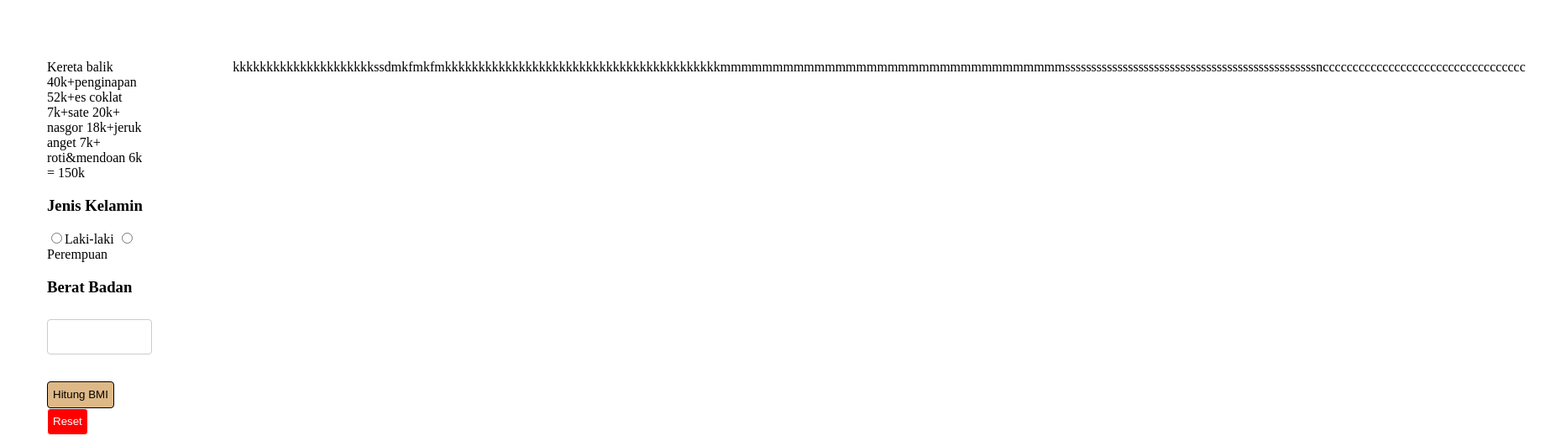
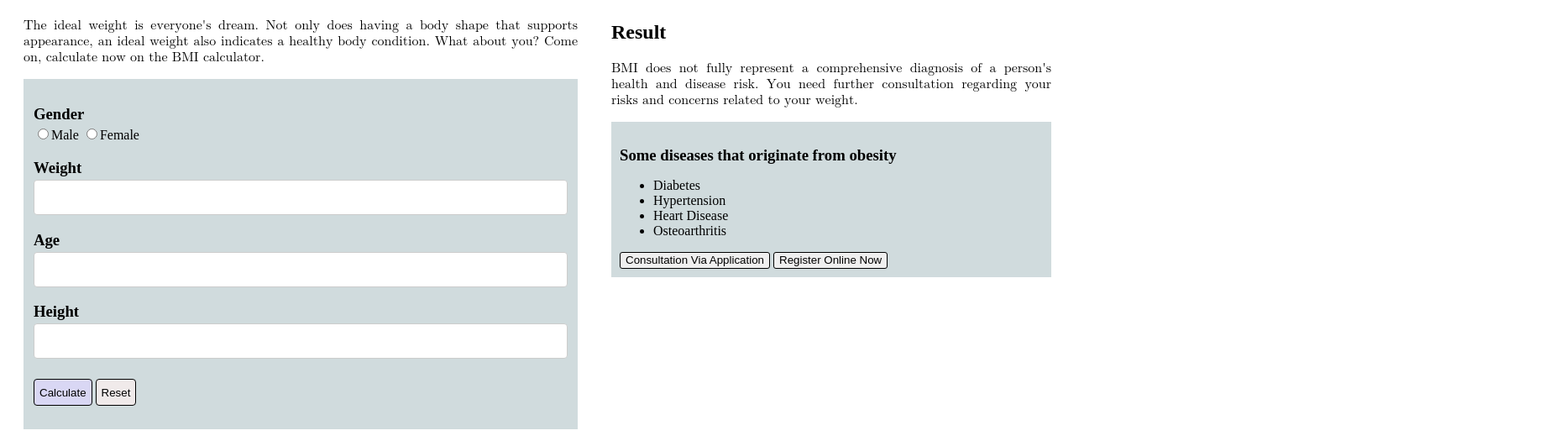
Before and after one commit to revou-fundamental-course/5-aug-24-kmilawn, a plain HTML site: page index.html in a window 1280 px wide. Shown: the part 73-598 px from the top of the page at 84% size, 1865 px wide, since content can reach past the window. Drawn offline with Linux system fonts and the light colour scheme.

Commit message:
update layout+styling 2

```diff
--- a/css/style.css
+++ b/css/style.css
@@ -1,18 +1,20 @@
 .main-title {
-    text-align: center;
+    text-align: left;
+    margin-left: 20px;
+    margin-bottom: 0;
 }
 
 main {
     display: flex;
 }
 
-from {
+form {
     padding: 12px;
-    background-color: rgb(125, 125, 29);
+    background-color: rgb(208, 219, 221);
 }
 
 aside {
-    padding: 48px;
+    padding: 20px;
 }
 
 .button {
@@ -26,19 +28,19 @@ aside {
     margin-bottom: 16px;
 }
 
-.bg-burlywood {
-    background-color: burlywood;
+.bg-hitung {
+    background-color: rgb(217, 215, 244);
 }
 
 .bg-reset {
-    background-color: red;
-    color: white;
+    background-color: rgb(240, 234, 234);
+    color: black;
 }
 
 input[type=number] {
     width: 100%;
     padding: 12px 20px;
-    margin: 8px 0;
+    margin: 0;
     display: inline-block;
     border: 1px solid #ccc;
     border-radius: 4px;
@@ -47,6 +49,26 @@ input[type=number] {
     font-size: 14px;
 }
 
+h3 {
+    margin-bottom: 3px;
+}
+
+p {
+    text-align: justify;
+    font-family: math;
+}
+
+.dss-cnslt {
+    background-color: rgb(208, 219, 221);
+    padding: 10px;
+}
+
+.bttn {
+    height: 20px;
+    border: 1px solid;
+    border-radius: 3px;
+}
+
 footer {
     text-align: center;
 }
--- a/index.html
+++ b/index.html
@@ -8,29 +8,39 @@
 </head>
 <body>
     <header>
-        <h1 class="main-title">Kalkulator BMI</h1>
+        <h1 class="main-title">BMI Calculator</h1>
     </header>
 
     <main>
         <aside>
         <article>
-            <p>Kereta balik 40k+penginapan 52k+es coklat 7k+sate 20k+ nasgor 18k+jeruk anget 7k+ roti&mendoan 6k = 150k</p>
+            <p>The ideal weight is everyone's dream. Not only does having a body shape that supports appearance, an ideal weight also indicates a healthy body condition. What about you? Come on, calculate now on the BMI calculator.</p>
         </article>
 
         <form>
             <div>
-                <h3>Jenis Kelamin</h3>
-                <input type="radio" id="laki-laki" name="jenis-kelamin" value="laki-laki"><label for="laki-laki">Laki-laki</label>
-                <input type="radio" id="perempuan" name="jenis-kelamin" value="perempuan"><label for="perempuan">Perempuan</label>
+                <h3>Gender</h3>
+                <input type="radio" id="laki-laki" name="jenis-kelamin" value="laki-laki"><label for="laki-laki">Male</label>
+                <input type="radio" id="perempuan" name="jenis-kelamin" value="perempuan"><label for="perempuan">Female</label>
             </div>
 
             <div>
-                <h3>Berat Badan</h3>
+                <h3>Weight</h3>
+                <input type="number">
+            </div>
+
+            <div>
+                <h3>Age</h3>
+                <input type="number">
+            </div>
+
+            <div>
+                <h3>Height</h3>
                 <input type="number">
             </div>
 
             <div class="form-btn-container">
-                <button class="button bg-burlywood">Hitung BMI</button>
+                <button class="button bg-hitung">Calculate</button>
                 <button class="button bg-reset">Reset</button>
             </div>
         </form>
@@ -40,13 +50,39 @@
                 <h2>Form Information</h2>
             </header>
 
-            <p>Kereta balik 40k+penginapan 52k+es coklat 7k+sate 20k+ nasgor 18k+jeruk anget 7k+ roti&mendoan 6k = 150k</p>
+            <ol type="1">
+                <li>Counting weight</li>
+                <li>Determine the ideal weight category or not</li>
+                <li>Prepare for a weight loss program</li>
+            </ol>
+
+            <p>This calculator should only be used by adults (pregnant or breastfeeding women should not rely on these BMI readings) and no action should be taken based on the value other than consulting a qualified person such as a doctor.</p>
+
+            <p>The calculator will give you an idea of how your weight compares to the general value. Body Mass Index (or BMI) is calculated as your weight (in kilograms) divided by the square of your height (in meters) or BMI = Kg/M2</p>
         </article>
         </aside>
 
         <aside>
             <section>
-                <p>kkkkkkkkkkkkkkkkkkkkkssdmkfmkfmkkkkkkkkkkkkkkkkkkkkkkkkkkkkkkkkkkkkkkkkkmmmmmmmmmmmmmmmmmmmmmmmmmmmmmmmmmssssssssssssssssssssssssssssssssssssssssssssssssncccccccccccccccccccccccccccccccccc</p>
+                <h2>Result</h2>
+
+                <p>BMI does not fully represent a comprehensive diagnosis of a person's health and disease risk. You need further consultation regarding your risks and concerns related to your weight.</p>
+
+                <div class="dss-cnslt">
+                    <h3>Some diseases that originate from obesity</h3>
+
+                    <ul>
+                        <li>Diabetes</li>
+                        <li>Hypertension</li>
+                        <li>Heart Disease</li>
+                        <li>Osteoarthritis</li>
+                    </ul>
+
+                    <div>
+                        <button class="bttn">Consultation Via Application</button>
+                        <button class="bttn">Register Online Now</button>
+                    </div>
+                </div>
 
             </section>
         </aside>
```
